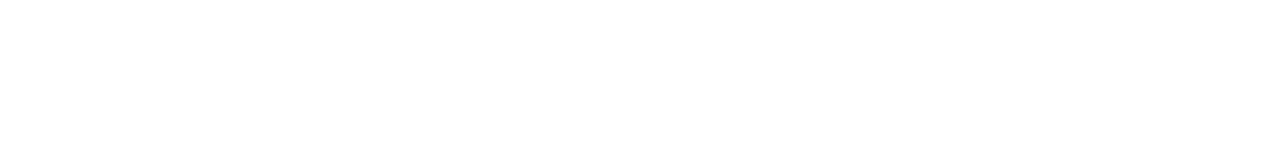
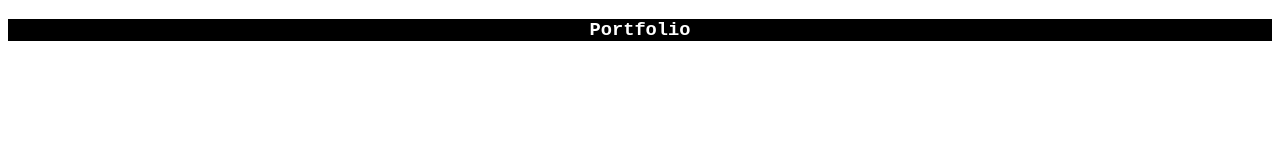
Before and after one commit to oaisd-ctc/online-portfolio-Alberda-Katie-Student, a plain HTML site: page index.html in a window 1280 px wide. Drawn offline with Linux system fonts and the light colour scheme.

Commit message:
a little start

```diff
--- a/Styles/main.css
+++ b/Styles/main.css
@@ -0,0 +1,7 @@
+.top{
+    text-align:center;
+    font-family: 'Courier New', Courier, monospace;
+    background-color: black;
+    color: white;
+    display: block;
+}
--- a/index.html
+++ b/index.html
@@ -6,10 +6,19 @@
     <meta http-equiv="X-UA-Compatible" content="IE=edge">
     <meta name="viewport" content="width=device-width, initial-scale=1.0">
     <link rel="stylesheet" href="Styles/main.css">
-    <title>Katie Alberda</title>
+    <title>Katie Alberda Portfolio</title>
 </head>
 
 <body>
+    <header class = "top">
+        <h3>Portfolio</h3>
+    </header>
+
+    <div class = "main - Link">
+
+    </div>
+
+
 
 </body>
 
```
